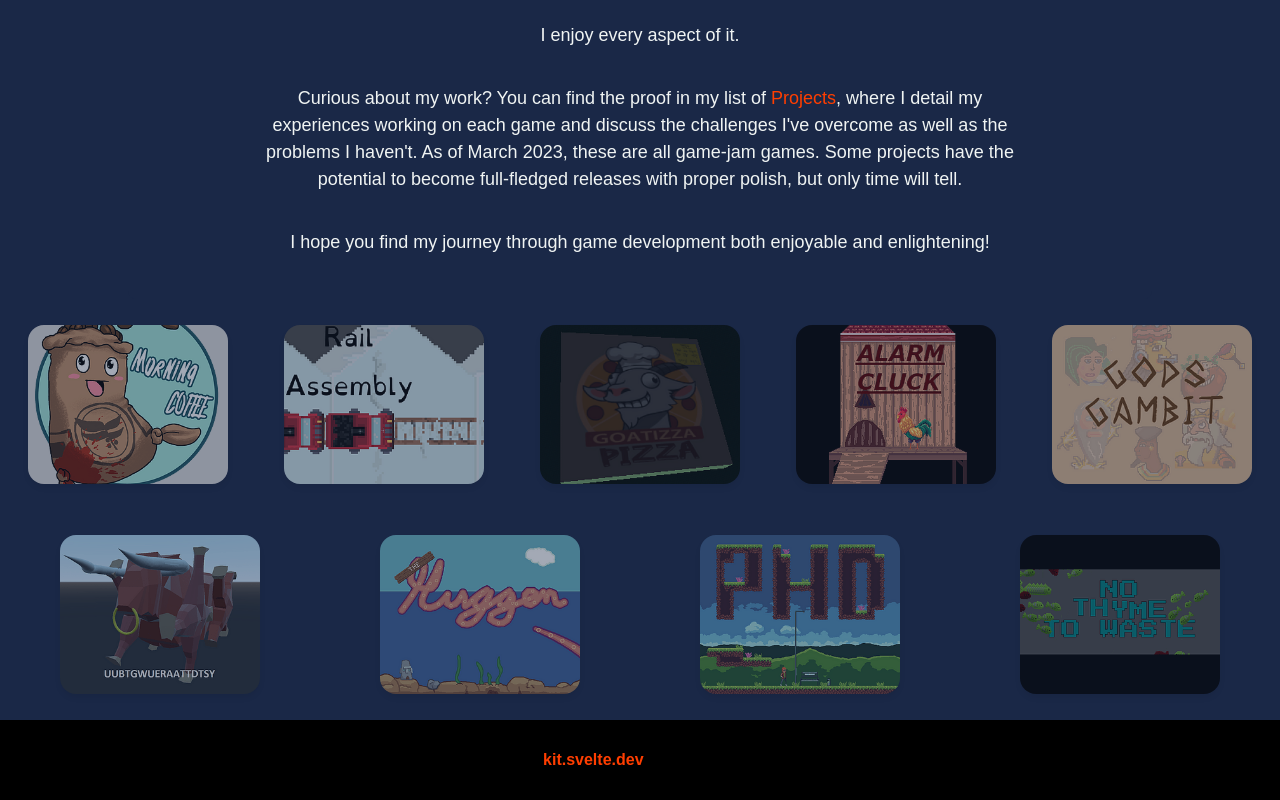
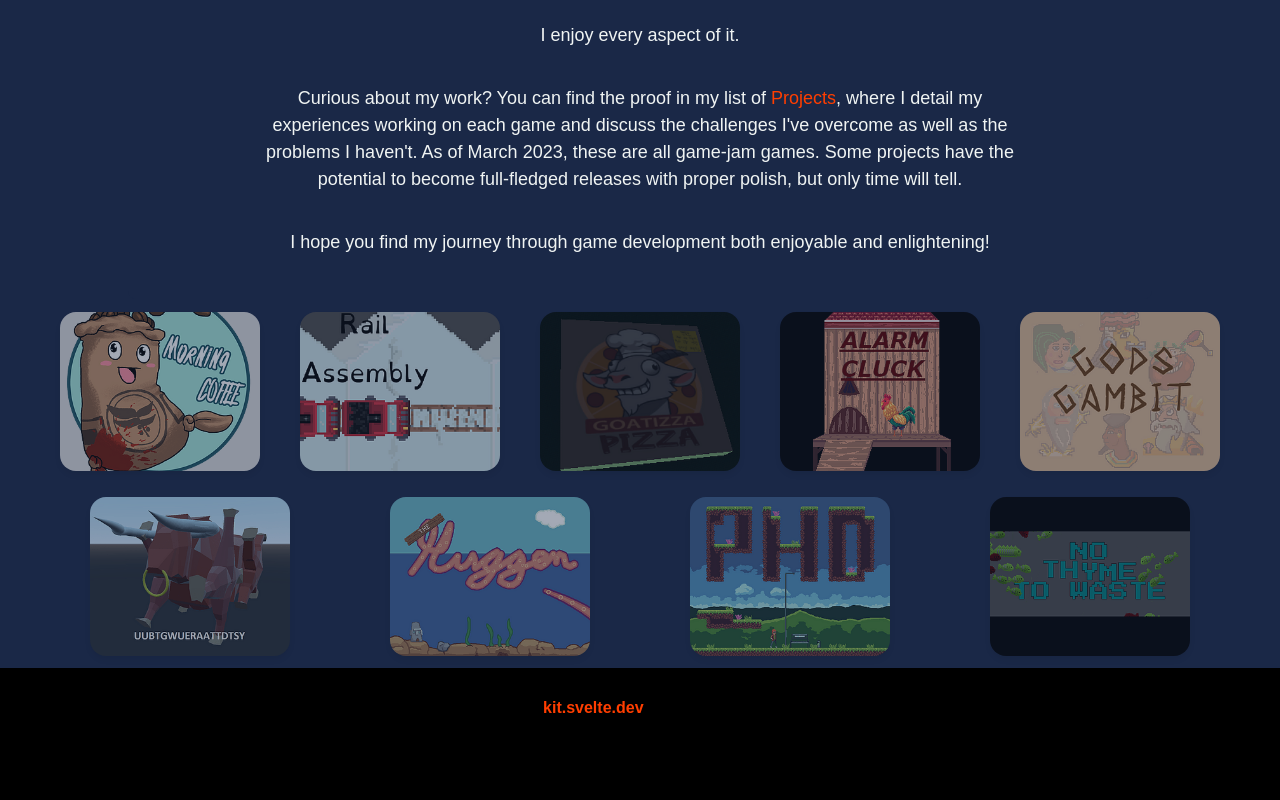
Before and after one commit to Daverinoe/website, a SvelteKit app: page / in a window 1280 px wide. Shown: the part 1046-1846 px from the top of the page. After the commit the page ends 1794 px from the top, so only its background shows below. Built offline with nearby package versions, Linux system fonts and the light colour scheme.

Commit message:
Layout reworking

```diff
--- a/src/routes/+page.svelte
+++ b/src/routes/+page.svelte
@@ -121,8 +121,8 @@
 		display: flex;
 		flex-wrap: wrap;
 		justify-content: space-around;
-		max-width: 1500px;
-		margin: 0 auto;
+		max-width: 1200px;
+		/* margin: 0 auto; */
 	}
 
 	.overlay {
--- a/src/routes/ProjectCard.svelte
+++ b/src/routes/ProjectCard.svelte
@@ -57,7 +57,7 @@
         class:open={isMoreInfoVisible}
         class:initial={!isMoreInfoVisible}
     >
-        <img src={project.screenshot} alt={project.alt} />
+        <img class="screenshot" src={project.screenshot} alt={project.alt} />
         <div>
             <h2>{project.title}</h2>
             <p>{project.description}</p>
@@ -76,14 +76,16 @@
         background-color: #dddddd;
         border-radius: 16px;
         box-shadow: 0 4px 6px rgba(0, 0, 0, 0.1);
-        margin: 2vw;
+        margin: 1vw;
         padding: 0px;
         transition: all 0.5s ease;
         width: 15vw;
         height: 11.9vw;
         /* Force minimum size in correct aspect ratio so the cards don't get too small on smaller screens*/
         min-width: 200px;
+        max-width: 300px;
         min-height: 159px;
+        max-height: 239px;
     }
 
     .Game:not(selected):hover {
@@ -183,8 +185,10 @@
         opacity: 0;
     }
 
-    .more-info img {
+    .screenshot {
         border-radius: 16px;
+        width: auto;
+        height: 100%;
     }
 
     .more-info h2 {
@@ -207,10 +211,6 @@
         .banner {
             transform: scaleX(0.03);
         }
-
-        .more-info {
-            flex-direction: column;
-        }
     }
 
     /* Medium screens */
@@ -218,9 +218,18 @@
         .banner {
             transform: scaleX(0.02);
         }
+    }
 
+    @media (max-width: 1024px){
         .more-info {
             flex-direction: column;
+            align-items: center;
+        }
+
+        .screenshot {
+            border-radius: 16px;
+            width: 75%;
+            height: auto;
         }
     }
 </style>
--- a/src/routes/YoutubeBackground.svelte
+++ b/src/routes/YoutubeBackground.svelte
@@ -64,8 +64,11 @@
     }
 
     #player {
-        width: 100%;
-        height: 100%;
-        object-fit: cover;
-    }
+  position: absolute;
+  top: 0;
+  left: 0;
+  width: 100%;
+  height: 100%;
+  object-fit: fill;
+}
 </style>
--- a/tsconfig.json
+++ b/tsconfig.json
@@ -9,7 +9,8 @@
 		"skipLibCheck": true,
 		"sourceMap": true,
 		"strict": true,
-		"noImplicitAny": false
+		"noImplicitAny": false,
+		"ignoreDeprecations": "5.0",
 	}
 	// Path aliases are handled by https://kit.svelte.dev/docs/configuration#alias
 	//
```
